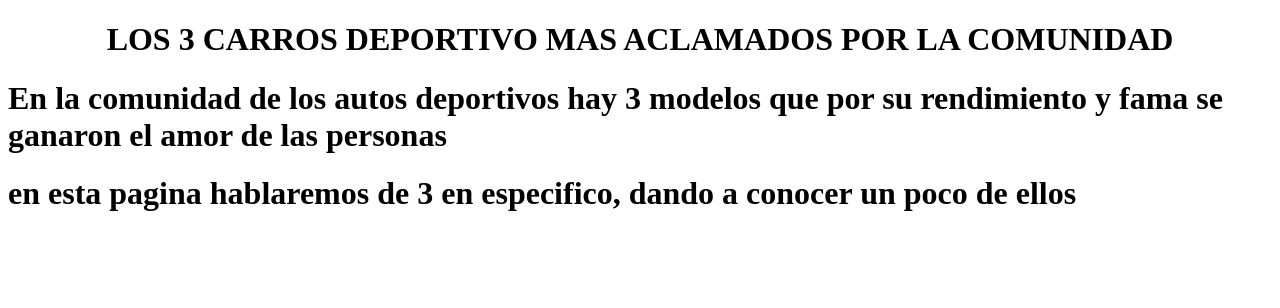
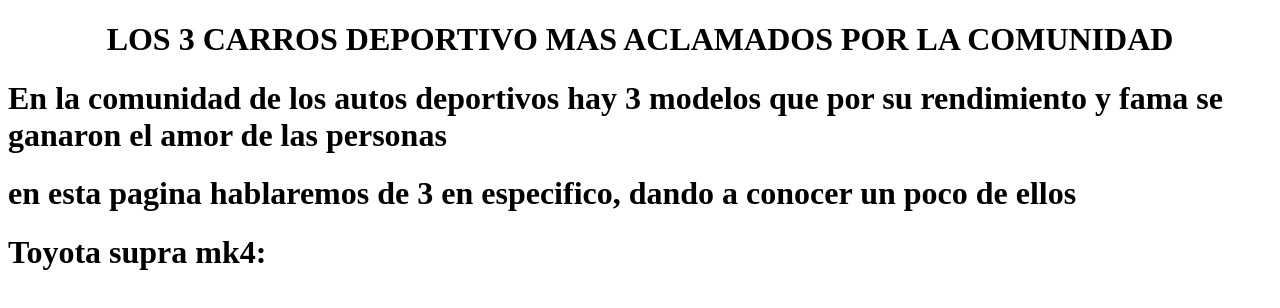
Before and after one commit to Mike17s/RubricaPunto1, a plain HTML site: page index.html in a window 1280 px wide. Drawn offline with Linux system fonts and the light colour scheme.

Commit message:
primer auto

```diff
--- a/index.html
+++ b/index.html
@@ -11,5 +11,6 @@
     </center>
     <h1>En la comunidad de los autos deportivos hay 3 modelos que por su rendimiento y fama se ganaron el amor de las personas</h1>
     <h1>en esta pagina hablaremos de 3 en especifico, dando a conocer un poco de ellos</h1>
+    <h1>Toyota supra mk4:</h1>
 </body>
 </html>
```
